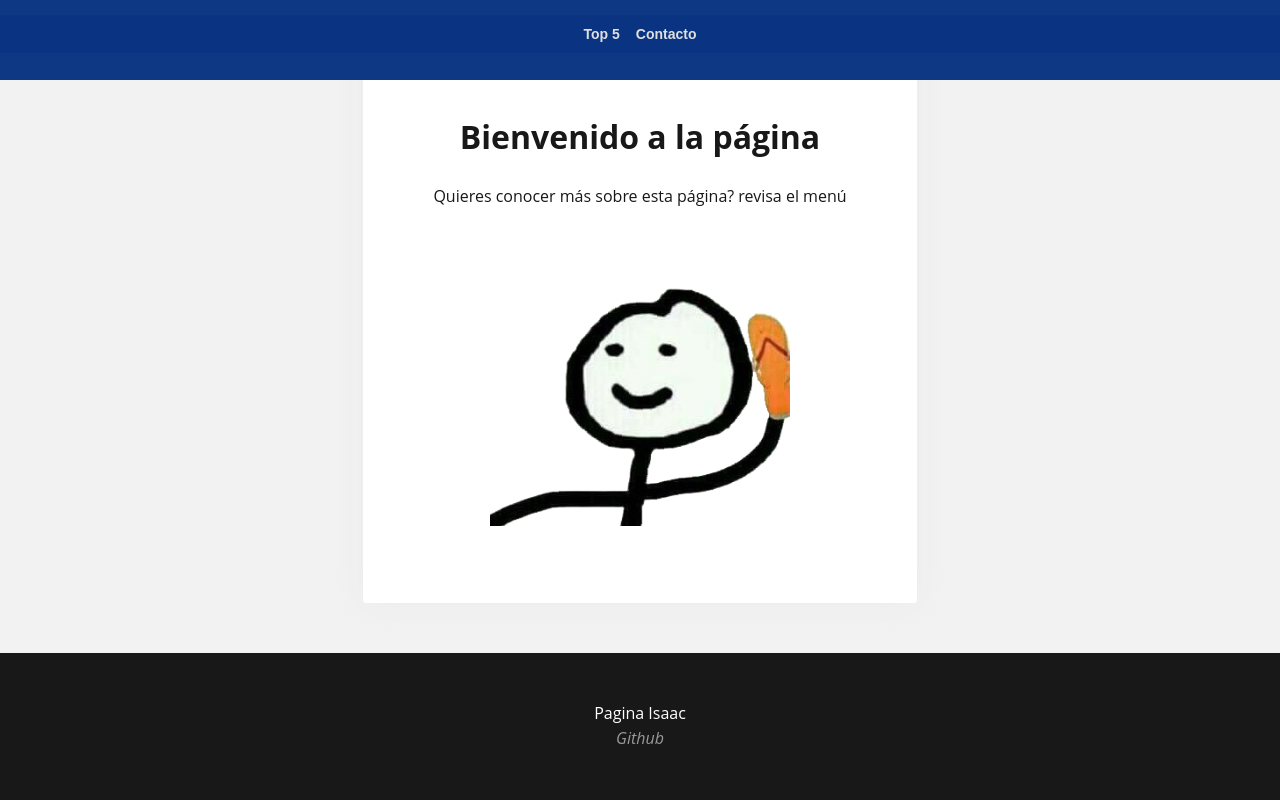
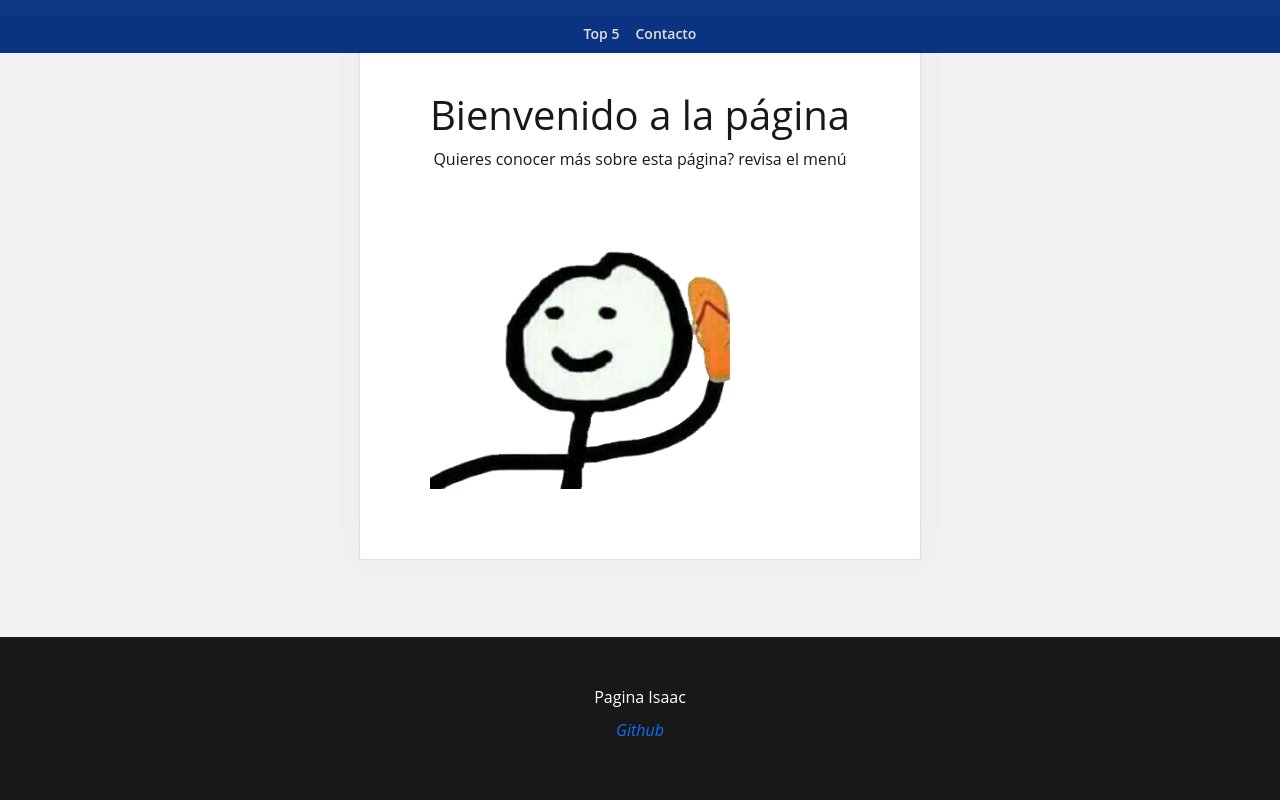
Before and after one commit to IsaacGomez10/Pagina-Html--Css-y-JS, a plain HTML site: page Index.html in a window 1280 px wide. Drawn offline with nearby package versions, Linux system fonts and the light colour scheme.

Commit message:
agregando bootstrap

```diff
--- a/Css/estilos.css
+++ b/Css/estilos.css
@@ -73,7 +73,7 @@ nav a:hover {
   text-decoration: none;
   display: inline-block;
   color: rgba(223, 223, 223);
-  font-family: "Raleway", sans-serif;
+  font-family: var(--fuente);
   font-weight: 600;
   font-size: 14px;
   outline: none;
--- a/Index.html
+++ b/Index.html
@@ -4,6 +4,8 @@
     <meta charset="UTF-8">
     <meta http-equiv="X-UA-Compatible" content="IE=edge">
     <meta name="viewport" content="width=device-width, initial-scale=1.0">
+    <link href="https://cdn.jsdelivr.net/npm/bootstrap@5.1.3/dist/css/bootstrap.min.css" rel="stylesheet" integrity="sha384-1BmE4kWBq78iYhFldvKuhfTAU6auU8tT94WrHftjDbrCEXSU1oBoqyl2QvZ6jIW3" crossorigin="anonymous">
+    <script src="https://cdn.jsdelivr.net/npm/bootstrap@5.1.3/dist/js/bootstrap.bundle.min.js" integrity="sha384-ka7Sk0Gln4gmtz2MlQnikT1wXgYsOg+OMhuP+IlRH9sENBO0LRn5q+8nbTov4+1p" crossorigin="anonymous"></script>
     <link rel="stylesheet" href="Css/estilos.css">
     <title>Página en Html</title>
 </head>
```
Also changed, not shown: Contacto.html (+2 -0 lines), Detalles.html (+2 -0 lines).
